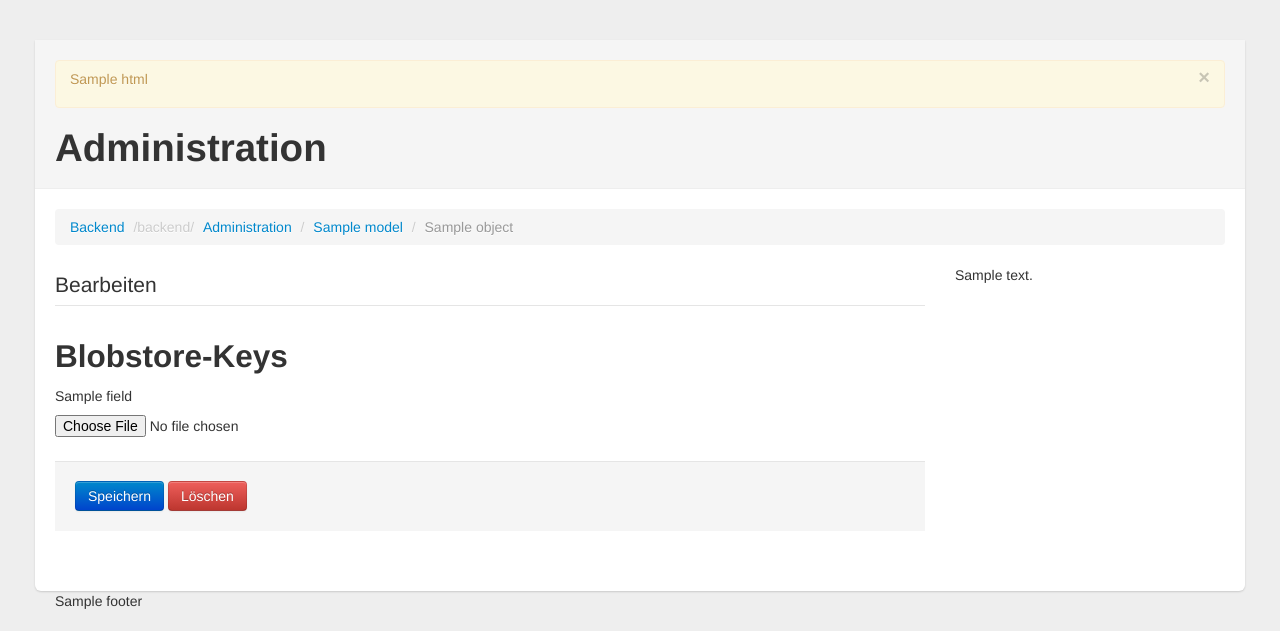
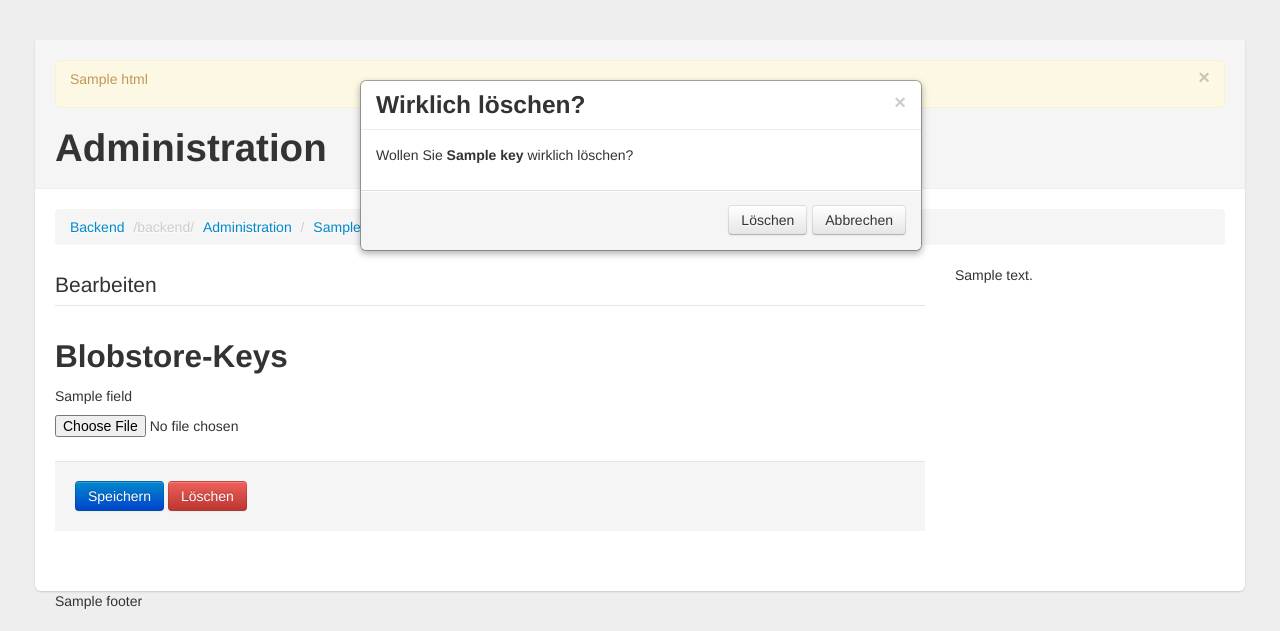
Before and after one commit to mdornseif/appengine-toolkit, a Python web app: template templates/admin/detail.html in a window 1280 px wide. Shown: the top 631 px of the page. Run offline with Jinja, Linux system fonts and the light colour scheme; the template is opened without the code that fills it: most values are stand-ins (such as "Sample title", 1, 10 or a date in 2020); some libraries are stand-ins or nearby versions.

Commit message:
Popup zum Löschen repariert

```diff
--- a/templates/admin/detail.html
+++ b/templates/admin/detail.html
@@ -1,5 +1,9 @@
 {% set title = " Administration" %}
 {% extends "base_admin.html" %}
+
+{% macro display_id(obj) %}
+{% if obj.key is callable %}{{ obj.key().id_or_name()|e }}{% else %}{{ obj.key.id()|e }}{% endif %}
+{% endmacro %}
 
 {% block javascript %}
 <script src="/gaetk/static/bootstrap/2.3.x/js/bootstrap.min.js"></script>
@@ -43,20 +47,21 @@
           <button class="btn btn-danger" data-toggle="modal" data-target="#confirm-edit" data-keyboard="true" data-backdrop="static">Löschen</button>
         </div>
       </fieldset>
+    </form>
 
     {# popup fuer den delete-button #}
-      <div id="confirm-edit" class="modal fade">
+    <div id="confirm-edit" class="modal">
         <div class="modal-header">
             <a href="#" class="close">×</a>
             <h3>Wirklich löschen?</h3>
         </div>
         <div class="modal-body">
-              <p>Wollen Sie <strong>{{ object|e }}</strong> wirklich löschen?</p>
+            <p>Wollen Sie <strong>{{ display_id(object)|e }}</strong> wirklich löschen?</p>
         </div>
         <div class="modal-footer">
           <a href="?delete=yesiwant" class="btn danger" id="confirmeddelete" type="submit">Löschen</button>
           <a href="#" id="abort" class="btn secondary">Abbrechen</a>
         </div>
     </div>
-    </form>
+
 {% endblock %}
```
Lines whose indentation alone changed are shown as unchanged.
